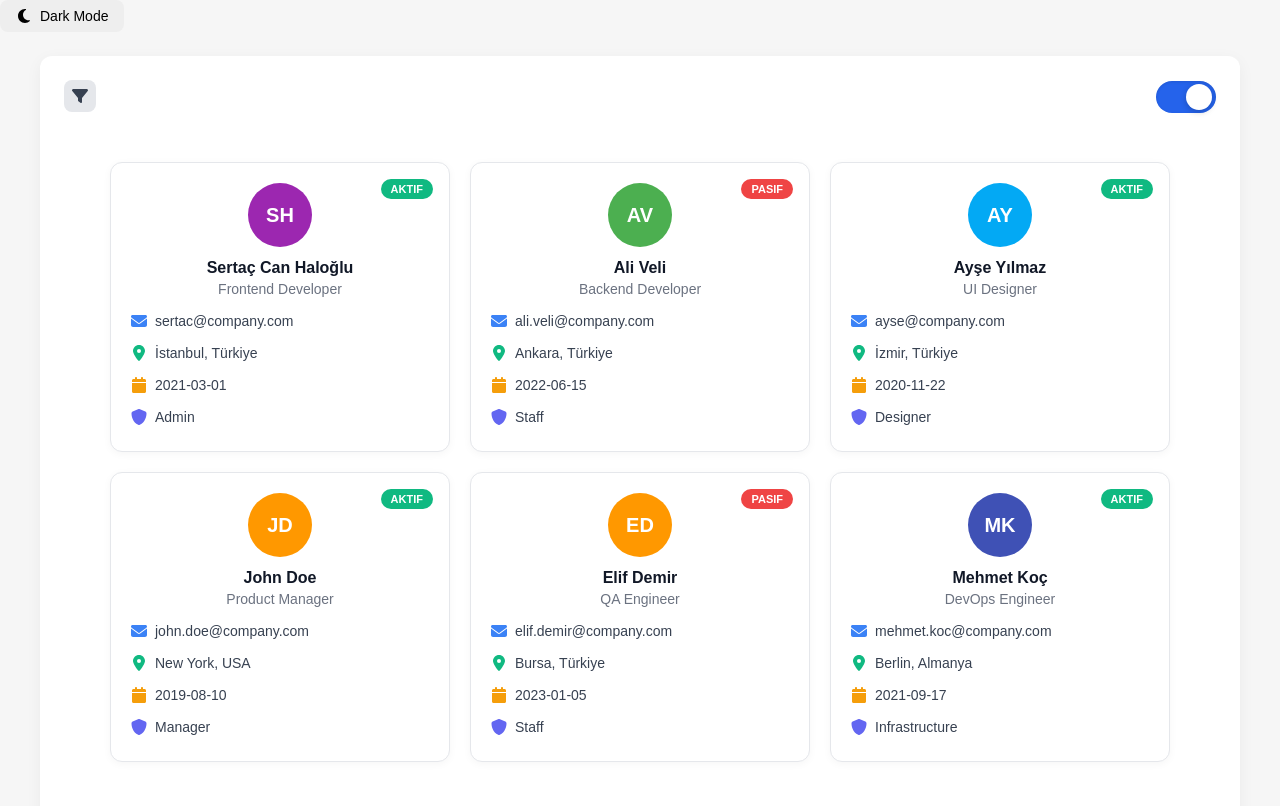
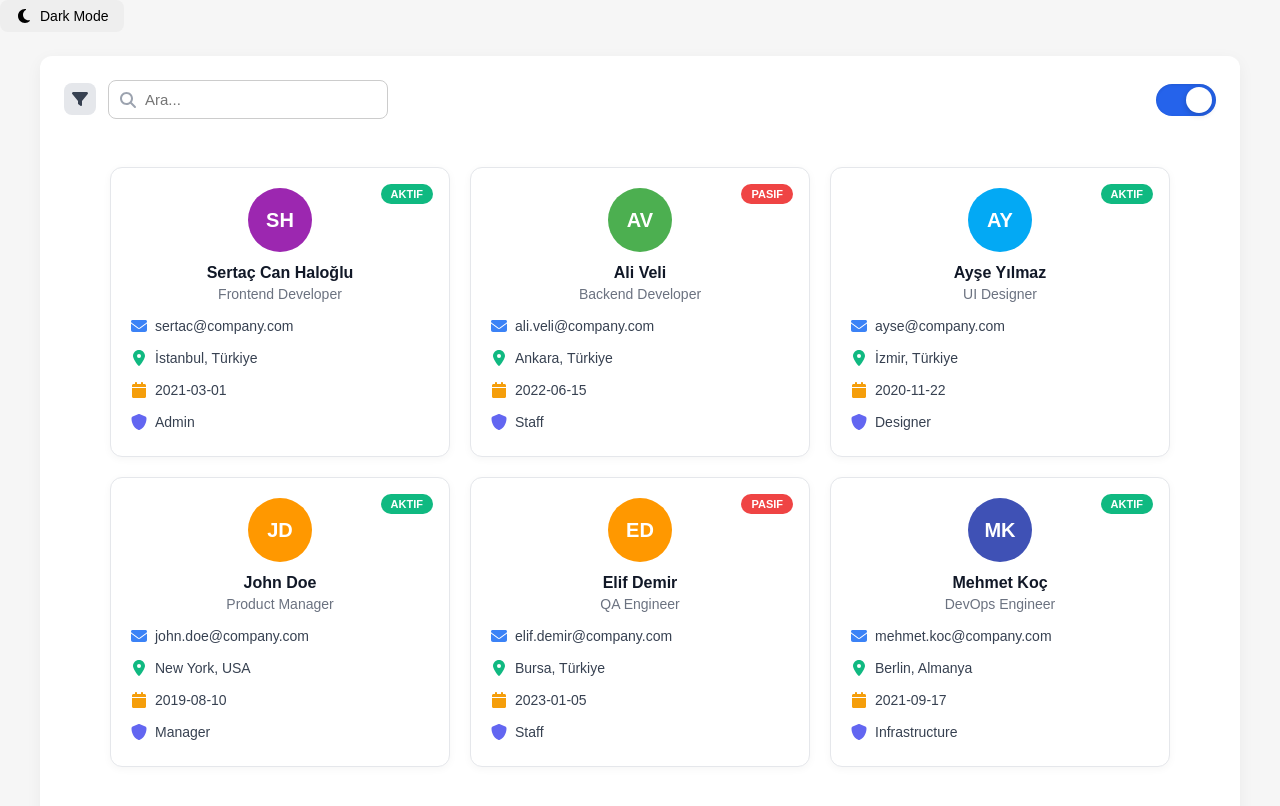
Before and after one commit to haloglu/table-to-card-viewer, a Nuxt app: page / in a window 1280 px wide. Shown: the top 806 px of the page. Built offline with nearby package versions, Linux system fonts and the light colour scheme.

Commit message:
docs: update README with today's search & spinner changes

```diff
--- /dev/null
+++ b/components/SearchInput.vue
@@ -0,0 +1,84 @@
+<template>
+  <div class="search-box">
+    <font-awesome-icon :icon="['fas', 'search']" class="search-icon" />
+    <input
+      v-model="searchTerm"
+      @input="$emit('update:search', searchTerm)"
+      type="text"
+      placeholder="Ara..."
+      class="search-input"
+    />
+    <font-awesome-icon
+      v-if="searchTerm"
+      :icon="['fas', 'xmark']"
+      class="clear-icon"
+      @click="clearSearch"
+    />
+  </div>
+</template>
+
+<script setup>
+const searchTerm = ref("");
+const emit = defineEmits(["update:search"]);
+
+function clearSearch() {
+  searchTerm.value = "";
+  emit("update:search", "");
+}
+</script>
+
+<style scoped>
+.search-box {
+  position: relative;
+  width: 100%;
+}
+
+.search-icon {
+  position: absolute;
+  top: 50%;
+  left: 12px;
+  transform: translateY(-50%);
+  color: #9ca3af;
+  font-size: 16px;
+  pointer-events: none;
+}
+
+.clear-icon {
+  position: absolute;
+  top: 50%;
+  right: 12px;
+  transform: translateY(-50%);
+  color: #9ca3af;
+  font-size: 16px;
+  cursor: pointer;
+  transition: color 0.2s;
+}
+
+.clear-icon:hover {
+  color: #f87171; /* kırmızımsı hover tonu */
+}
+
+.search-input {
+  width: 100%;
+  padding: 10px 36px 10px 36px; /* 🔁 hem sol hem sağ boşluk */
+  font-size: 15px;
+  border: 1px solid #ccc;
+  border-radius: 8px;
+  background-color: #fff;
+  color: #374151;
+  text-align: left;
+  transition: all 0.2s ease;
+}
+
+/* 🌙 Dark Mode */
+body.dark .search-input {
+  background-color: #2c2c2c;
+  color: #f3f3f3;
+  border-color: #444;
+}
+
+body.dark .search-icon,
+body.dark .clear-icon {
+  color: #aaa;
+}
+</style>
--- a/components/ToggleSwitch.vue
+++ b/components/ToggleSwitch.vue
@@ -60,16 +60,17 @@ input:checked + .slider::before {
 }
 
 /* 🌙 Dark Mode */
+
 body.dark .slider {
-  background-color: #4b5563; // Tailwind slate-600
+  background-color: #3a3a3a; // daha soft koyu zemin
 }
 
 body.dark input:checked + .slider {
-  background-color: #3b82f6; // Tailwind blue-500
+  background-color: #2563eb; // aktifken mavi (isteğe göre #0ea5e9 da olur)
 }
 
 body.dark .slider::before {
-  background-color: #e5e7eb; // light gray thumb in dark
-  box-shadow: 0 2px 6px rgba(255, 255, 255, 0.15);
+  background-color: #f3f3f3; // açık top
+  box-shadow: 0 2px 6px rgba(255, 255, 255, 0.1);
 }
 </style>
--- a/components/ViewSwitcher.vue
+++ b/components/ViewSwitcher.vue
@@ -2,6 +2,7 @@
   <div class="view-container">
     <div class="view-box">
       <div class="filter-toggle-wrapper">
+        <div class="filter-search-row">
           <div class="filter-wrapper">
             <font-awesome-icon
               :icon="['fas', 'filter']"
@@ -9,6 +10,7 @@
               @click="showFilter = !showFilter"
               title="Filtrele"
             />
+
             <transition name="fade">
               <div v-if="showFilter" class="custom-dropdown">
                 <ul>
@@ -25,25 +27,36 @@
             </transition>
           </div>
 
+          <SearchInput @update:search="searchQuery = $event" />
+        </div>
         <ToggleSwitch v-if="!isMobile" v-model="isCardView" />
       </div>
 
       <Transition name="fade" mode="out-in">
-        <section v-if="isCardView" class="card-grid">
+        <div>
+          <div v-if="isLoading" class="loading-wrapper">
+            <font-awesome-icon
+              :icon="['fas', 'spinner']"
+              spin
+              class="loading-icon"
+            />
+          </div>
+
+          <section
+            v-else-if="isCardView && filteredItems.length > 0"
+            class="card-grid"
+          >
             <CardItem
               v-for="item in filteredItems"
               :key="item.id"
-            :title="item.title"
-            :description="item.description"
-            :email="item.email"
-            :location="item.location"
-            :joined-at="item.joinedAt"
-            :role="item.role"
-            :status="item.status"
+              v-bind="item"
             />
           </section>
 
-        <div v-else class="table-wrapper">
+          <div
+            v-else-if="!isCardView && filteredItems.length > 0"
+            class="table-wrapper"
+          >
             <table class="data-table">
               <thead>
                 <tr>
@@ -56,7 +69,6 @@
                   <th>Durum</th>
                 </tr>
               </thead>
-
               <tbody>
                 <TableRow
                   v-for="item in filteredItems"
@@ -66,18 +78,34 @@
               </tbody>
             </table>
           </div>
+
+          <div v-else class="empty-state">
+            <font-awesome-icon
+              :icon="['fas', 'magnifying-glass']"
+              class="empty-icon"
+            />
+            <p class="empty-message">
+              Aradığınız kriterlere uygun sonuç bulunamadı.
+            </p>
+          </div>
+        </div>
       </Transition>
     </div>
   </div>
 </template>
 
 <script setup>
-import { ref, onMounted, onBeforeUnmount, computed } from "vue";
+import { ref, onMounted, onBeforeUnmount, computed, watch } from "vue";
 import ToggleSwitch from "~/components/ToggleSwitch.vue";
 import CardItem from "~/components/CardItem.vue";
 import TableRow from "~/components/TableRow.vue";
+import SearchInput from "~/components/SearchInput.vue";
+
+const searchQuery = ref("");
 
 const isCardView = ref(true);
+
+const isLoading = ref(false);
 
 const items = [
   {
@@ -150,9 +178,35 @@ function selectFilter(option) {
 const selectedStatus = ref("");
 const showFilter = ref(false);
 
+let timeout;
+watch([searchQuery, selectedStatus], () => {
+  clearTimeout(timeout);
+  isLoading.value = true;
+  timeout = setTimeout(() => {
+    isLoading.value = false;
+  }, 800);
+});
+
 const filteredItems = computed(() => {
-  if (!selectedStatus.value) return items;
-  return items.filter((item) => item.status === selectedStatus.value);
+  let result = items;
+
+  if (selectedStatus.value) {
+    result = result.filter((item) => item.status === selectedStatus.value);
+  }
+
+  if (searchQuery.value.trim() !== "") {
+    const q = searchQuery.value.toLowerCase();
+    result = result.filter(
+      (item) =>
+        item.title.toLowerCase().includes(q) ||
+        item.description.toLowerCase().includes(q) ||
+        item.email.toLowerCase().includes(q) ||
+        item.location.toLowerCase().includes(q) ||
+        item.role.toLowerCase().includes(q)
+    );
+  }
+
+  return result;
 });
 
 const isMobile = ref(false);
@@ -190,6 +244,34 @@ onBeforeUnmount(() => {
   box-shadow: 0 4px 16px rgba(0, 0, 0, 0.05);
 }
 
+.loading-wrapper {
+  display: flex;
+  justify-content: center;
+  align-items: center;
+  padding: 40px 0;
+  min-height: 200px;
+  animation: fadeIn 0.3s ease-in;
+}
+
+@keyframes fadeIn {
+  from {
+    opacity: 0;
+  }
+  to {
+    opacity: 1;
+  }
+}
+
+.loading-icon {
+  font-size: 36px;
+  color: #6b7280; // light mode için
+}
+
+/* 🌙 Dark Mode */
+body.dark .loading-icon {
+  color: #a1a1aa;
+}
+
 .filter-toggle-wrapper {
   display: flex;
   justify-content: space-between;
@@ -215,6 +297,22 @@ onBeforeUnmount(() => {
   &:hover {
     background-color: #d1d5db;
   }
+}
+
+.filter-search-row {
+  display: flex;
+  align-items: center;
+  gap: 12px;
+  flex-grow: 1;
+}
+
+.filter-wrapper {
+  flex-shrink: 0;
+}
+
+.search-box {
+  max-width: 280px;
+  width: 100%;
 }
 
 .custom-dropdown {
@@ -302,9 +400,18 @@ onBeforeUnmount(() => {
     height: 8px;
   }
 
+  &::-webkit-scrollbar-track {
+    background: transparent; /* ya da #1a1a1a gibi koyu zemin */
+  }
+
   &::-webkit-scrollbar-thumb {
-    background-color: rgba(0, 0, 0, 0.1);
+    background-color: #222; /* 👈 koyu gri */
     border-radius: 9999px;
+    cursor: pointer;
+  }
+
+  &::-webkit-scrollbar-thumb:hover {
+    background-color: #333; /* 👈 hover'da biraz daha açık */
   }
 }
 
@@ -371,6 +478,47 @@ body.dark {
   }
 }
 
+.empty-state {
+  text-align: center;
+  padding: 60px 20px;
+  color: #6b7280; // Tailwind gray-500
+  display: flex;
+  flex-direction: column;
+  align-items: center;
+  gap: 12px;
+  border: 2px dashed #e5e7eb;
+  border-radius: 12px;
+  background-color: #f9fafb;
+  margin-top: 24px;
+}
+
+.empty-icon {
+  font-size: 40px;
+  color: #9ca3af;
+}
+
+.empty-message {
+  font-size: 16px;
+  font-weight: 500;
+}
+
+/* 🌙 Dark Mode */
+body.dark {
+  .empty-state {
+    background-color: #1f1f1f;
+    color: #ccc;
+    border-color: #333;
+  }
+
+  .empty-icon {
+    color: #999;
+  }
+
+  .empty-message {
+    color: #ddd;
+  }
+}
+
 /* 📱 Mobile Responsive */
 @media (max-width: 768px) {
   .view-box {
```
Also changed, not shown: plugins/fontawesome.js (+7 -1 lines), 1 other file (tests, documents, lock files or other folders). Lines whose indentation alone changed are shown as unchanged.
